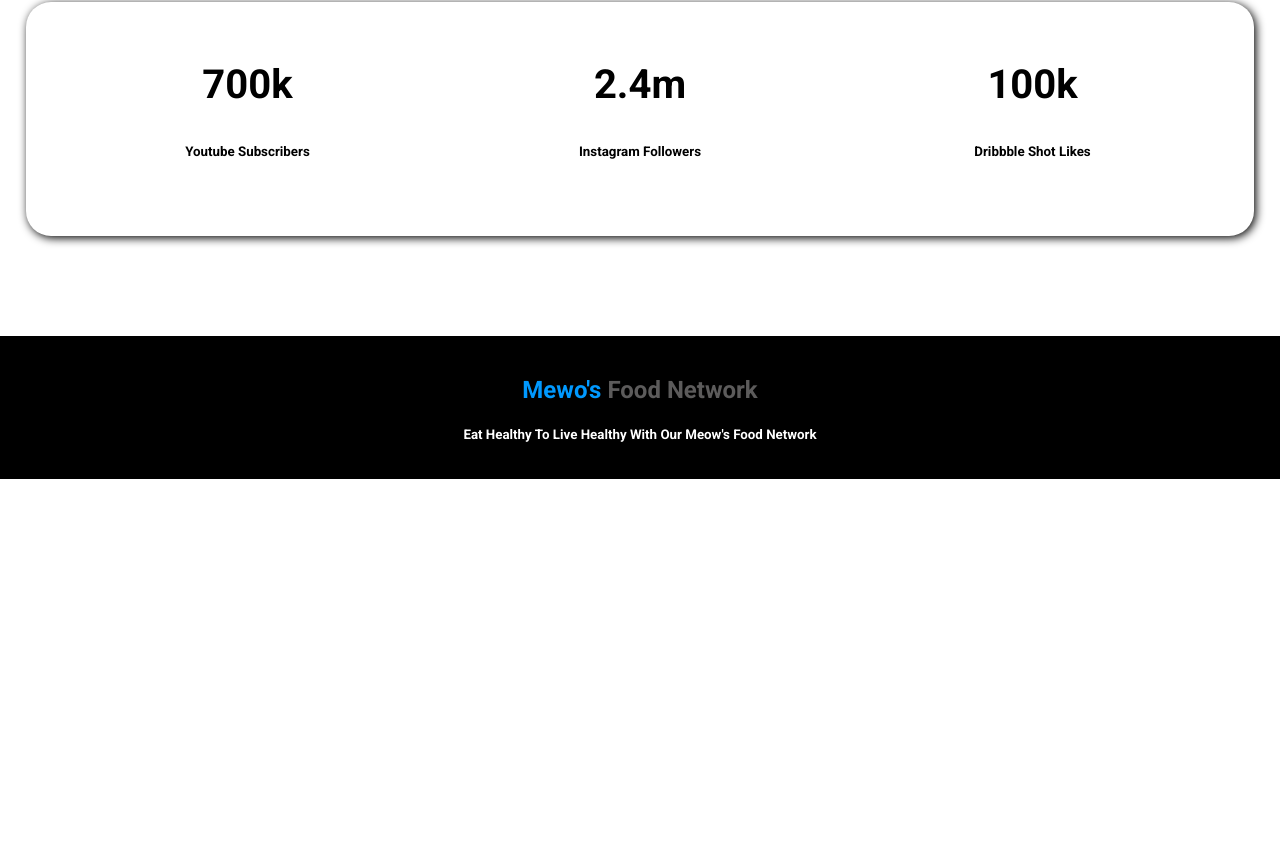
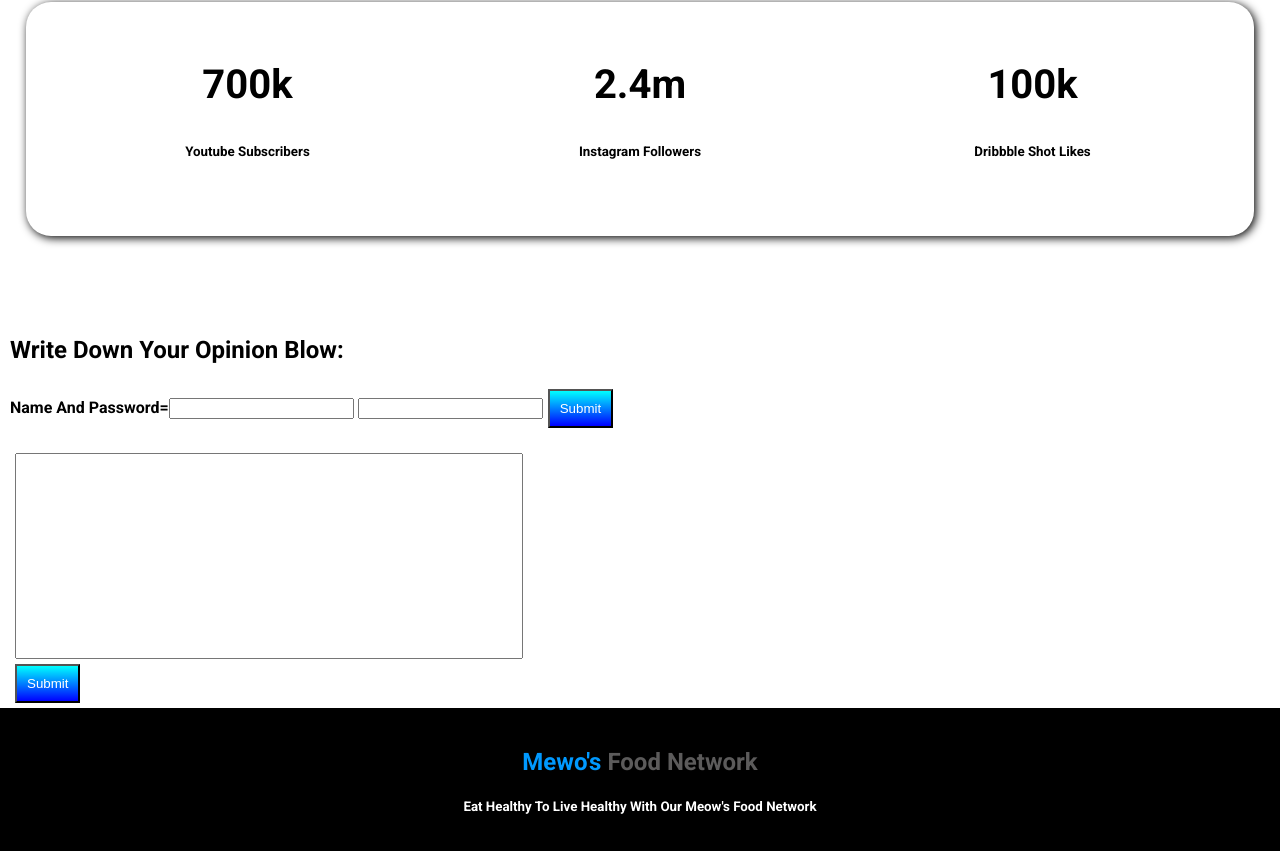
Before and after one commit to MohammadRabbi01/Meows-Food-Network, a plain HTML site: page index.html in a window 1280 px wide. Shown: the part 2378-3229 px from the top of the page. Before the commit the page ends 2857 px from the top, so only its background shows below. Drawn offline with Linux system fonts and the light colour scheme.

Commit message:
added a comment box

```diff
--- a/index.css
+++ b/index.css
@@ -79,6 +79,24 @@ div p{
     margin-right: 5%;
     text-align: center;
 }
+.txt{
+    margin-left: 5px;
+    margin-top: 20px;
+    width: 500px;
+    height: 200px;
+}
+.button-dz{
+    margin-left: 5px;
+    margin-top: 5px;
+    margin-bottom: 5px;
+    padding: 10px 10px;
+    background-image: linear-gradient(cyan,blue);
+    color: white;
+}
+form{
+    margin-left: 10px;
+}
+
 footer h2{
     text-align: center;
     color: rgb(92, 91, 91);
--- a/index.html
+++ b/index.html
@@ -83,12 +83,20 @@
             </div>
         </div>
     </section>
+
+    <form action="">
+        <h2>Write Down Your Opinion Blow:</h2>
+        Name And Password=<input type="name">
+        <input type="password"><button class="button-dz">Submit</button><br>
+        <input class="txt" type="text"><br>
+        <button class="button-dz">Submit</button>
+    </form>
+    </section>
     <footer>
          <h2><span class="h1-color">Mewo's</span> Food Network</h2>
          <p>
              <small>Eat Healthy To Live Healthy With Our Meow's Food Network</small>
          </p>
-
     </footer>
 </body>
 </html>
```
